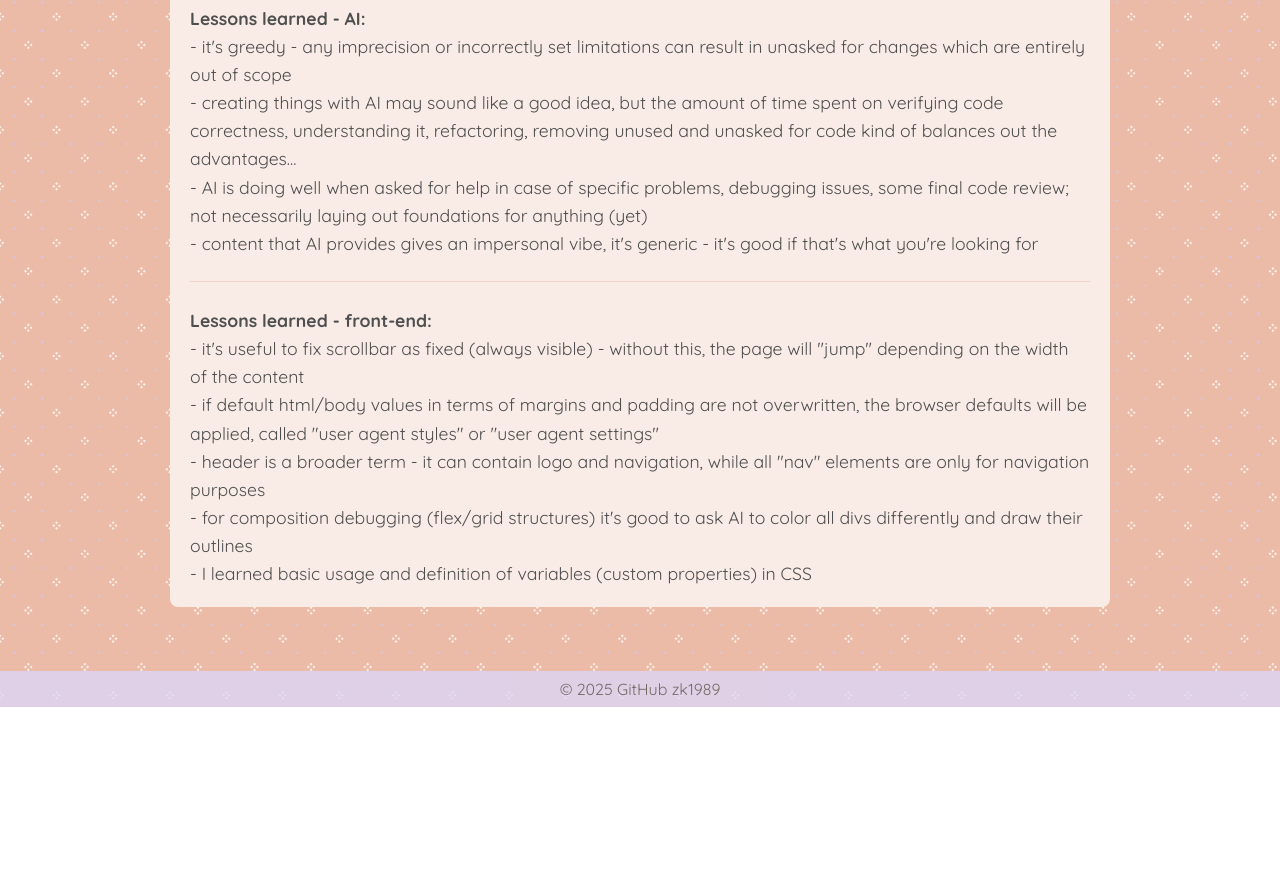
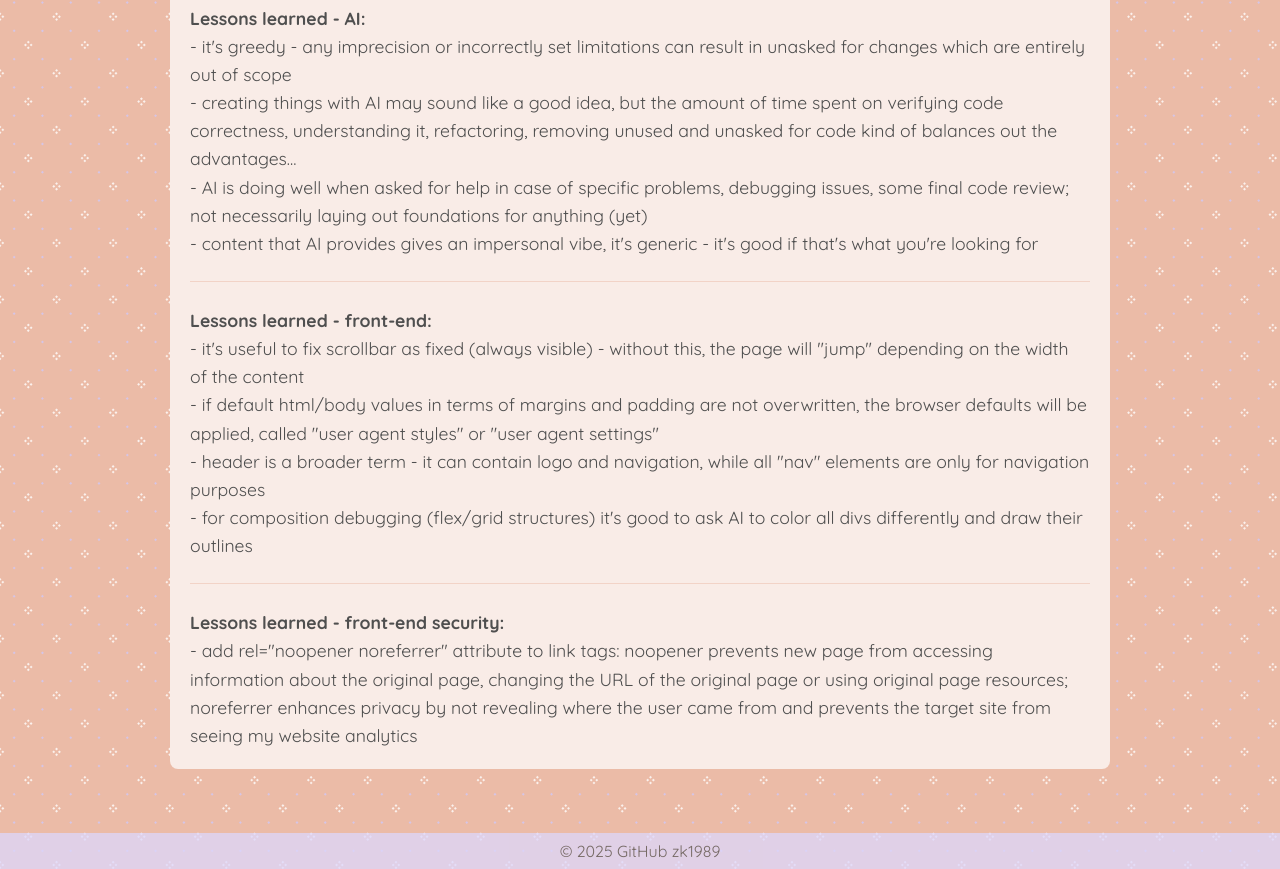
Before and after one commit to zk1989/homepage, a plain HTML site: page about.html in a window 1280 px wide. Shown: the part 533-1402 px from the top of the page. Before the commit the page ends 1240 px from the top, so only its background shows below. Drawn offline with nearby package versions, Linux system fonts and the light colour scheme.

Commit message:
Small refactor

```diff
--- a/about.html
+++ b/about.html
@@ -28,10 +28,10 @@
           <li><a href="about.html">About</a></li>
         </ul>
         <div class="social-links">
-        <a target="_blank" href="https://www.linkedin.com/in/zuzanna-kocik">
+          <a target="_blank" rel="noopener noreferrer" href="https://www.linkedin.com/in/zuzanna-kocik">
             <i data-feather="linkedin"></i>
           </a>
-        <a target="_blank" href="https://github.com/zk1989">
+          <a target="_blank" rel="noopener noreferrer" href="https://github.com/zk1989">
             <i data-feather="github"></i>
           </a>
         </div>
@@ -76,7 +76,13 @@
         - if default html/body values in terms of margins and padding are not overwritten, the browser defaults will be applied, called "user agent styles" or "user agent settings"<br>
         - header is a broader term - it can contain logo and navigation, while all "nav" elements are only for navigation purposes<br>
         - for composition debugging (flex/grid structures) it's good to ask AI to color all divs differently and draw their outlines<br>
-        - I learned basic usage and definition of variables (custom properties) in CSS</p>
+    </div>
+
+    <div class="about-section">
+      <p><b>Lessons learned - front-end security:</b><br>
+        - add rel="noopener noreferrer" attribute to link tags:
+        noopener prevents new page from accessing information about the original page, changing the URL of the original page or using original page resources;
+        noreferrer enhances privacy by not revealing where the user came from and prevents the target site from seeing my website analytics
     </div>
   </div>
 </main>
```
Also changed, not shown: proust.html (+4 -3 lines), trivia.html (+2 -2 lines). Lines whose indentation alone changed are shown as unchanged.
